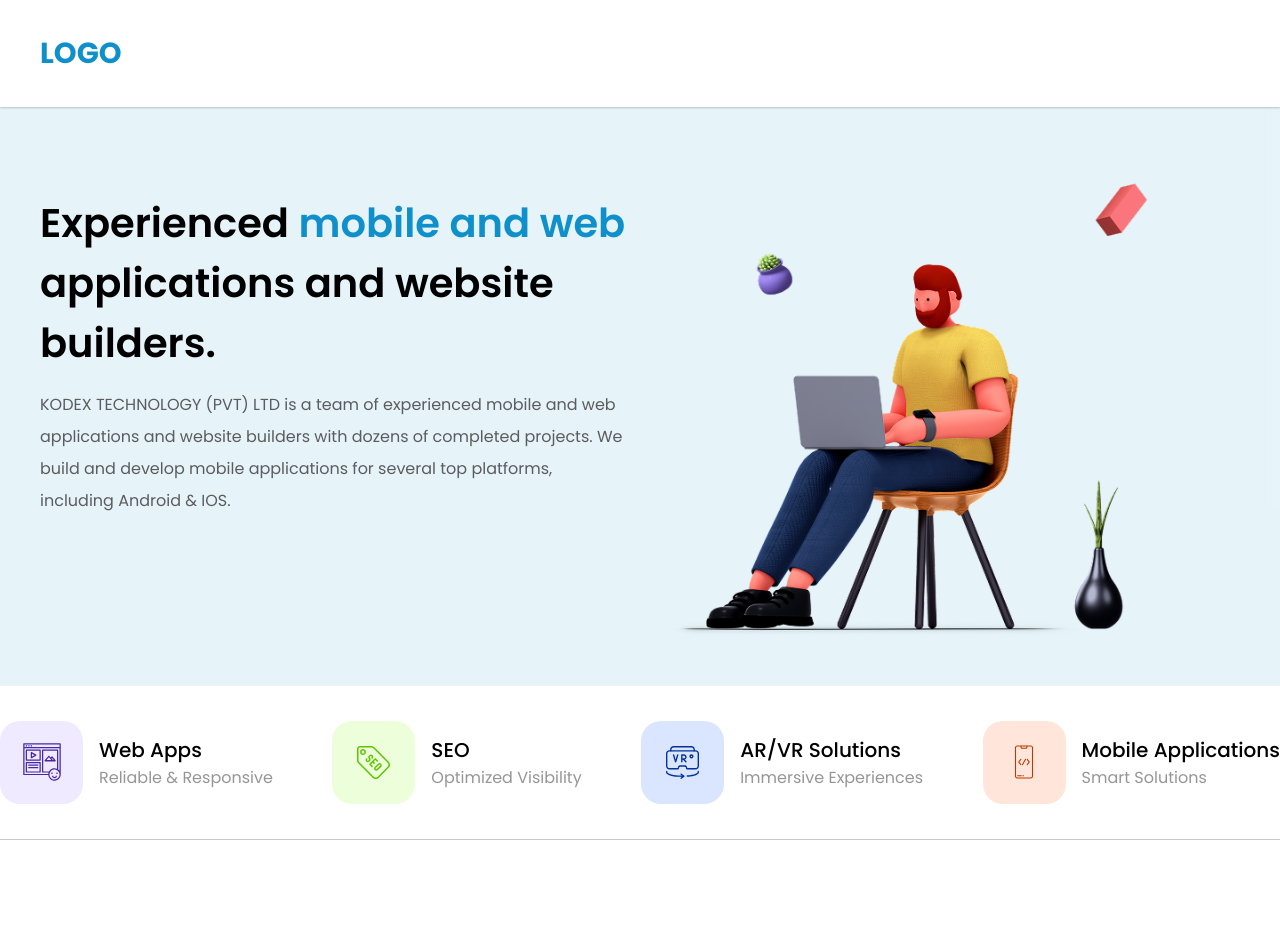
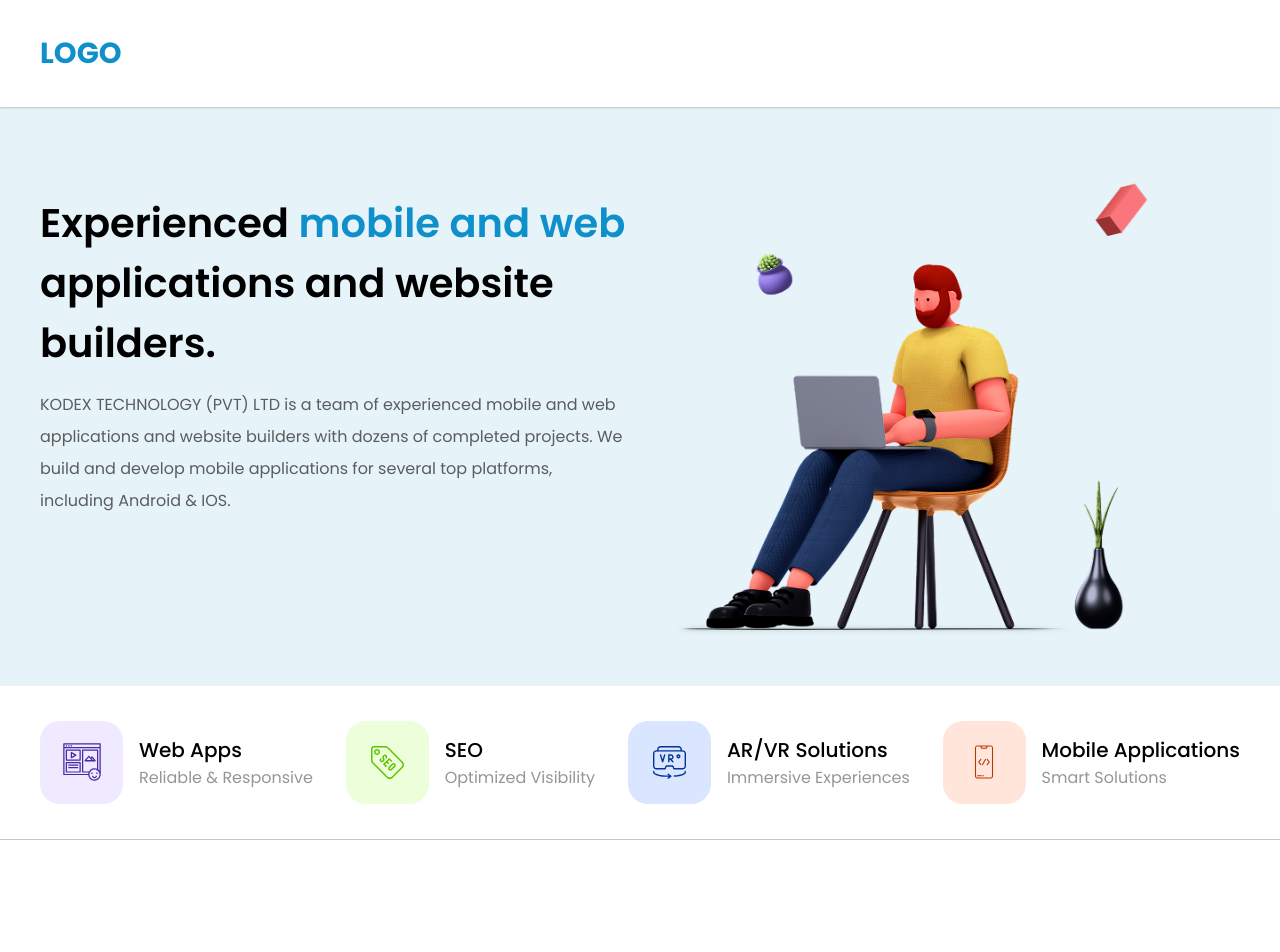
Before and after one commit to KubaKlin/react-components, a React (Vite) app: page / in a window 1280 px wide. Shown: the top 952 px of the page. Built offline with nearby package versions, Linux system fonts and the light colour scheme.

Commit message:
fix: featureboxes component classes and styles

```diff
--- a/src/App.jsx
+++ b/src/App.jsx
@@ -12,14 +12,14 @@ import { textBoxes } from './utilities/textBoxes';
 import { bigHeaderContent } from './utilities/bigHeaderContent';
 import { logos } from './utilities/logos';
 import { Footer } from './components/Footer/Footer';
+import { FeatureBoxWrapper } from './components/FeatureWithIcon/FeatureBoxWrapper.jsx';
 
 function App() {
   return (
     <>
       <Navbar />
       <Banner />
-      <section className="feature-boxes">
-        <div className="container">
+      <FeatureBoxWrapper>
         {featureBoxes.map((featureBox) => (
           <FeatureWithIcon
             key={featureBox.id}
@@ -29,8 +29,7 @@ function App() {
             color={featureBox.color}
           />
         ))}
-        </div>
-      </section>
+      </FeatureBoxWrapper>
       <BigHeader
         title={bigHeaderContent.title}
         subtitle={bigHeaderContent.subtitle}
--- a/src/components/Banner/Banner.jsx
+++ b/src/components/Banner/Banner.jsx
@@ -7,8 +7,9 @@ export const Banner = () => {
         <div className={styles.twoColumnGrid}>
           <div>
             <h3 className={styles.bannerHeader}>
-              Experienced <span className={styles.colorWrapper}>mobile and web</span> applications and website
-              builders.
+              Experienced{' '}
+              <span className={styles.colorWrapper}>mobile and web</span>{' '}
+              applications and website builders.
             </h3>
             <p className={styles.bannerParagraph}>
               KODEX TECHNOLOGY (PVT) LTD is a team of experienced mobile and web
--- /dev/null
+++ b/src/components/FeatureWithIcon/FeatureBoxWrapper.jsx
@@ -0,0 +1,9 @@
+import styles from './FeatureWithIcon.module.css';
+
+export const FeatureBoxWrapper = ({ children }) => {
+  return (
+    <section className={styles.featureBoxes}>
+      <div className={styles.container}>{children}</div>
+    </section>
+  );
+};
--- a/src/components/FeatureWithIcon/FeatureWithIcon.jsx
+++ b/src/components/FeatureWithIcon/FeatureWithIcon.jsx
@@ -4,11 +4,11 @@ export const FeatureWithIcon = ({ color, icon, title, subtitle }) => {
   return (
     <div className={styles.box}>
       <div className={styles.iconBox} style={{ backgroundColor: color }}>
-        <img src={icon} alt="feature icon" />
+        <img className={styles.icon} src={icon} alt="feature icon" />
       </div>
       <div className={styles.boxContent}>
-        <h4>{title}</h4>
-        <p>{subtitle}</p>
+        <h4 className={styles.header}>{title}</h4>
+        <p className={styles.paragraph}>{subtitle}</p>
       </div>
     </div>
   );
--- a/src/components/FeatureWithIcon/FeatureWithIcon.module.css
+++ b/src/components/FeatureWithIcon/FeatureWithIcon.module.css
@@ -1,3 +1,27 @@
+.featureBoxes {
+  padding: 35px 0;
+  border-bottom: 1px solid #c7c7c7;
+
+  .container {
+    display: flex;
+    justify-content: space-between;
+    max-width: 1200px;
+    margin: 0 auto;
+    padding: 0 15px;
+
+    @media (max-width: 991px) {
+      display: grid;
+      grid-template-columns: repeat(2, 1fr);
+      gap: 20px;
+      justify-items: flex-start;
+    }
+
+    @media (max-width: 650px) {
+      grid-template-columns: 1fr;
+    }
+  }
+}
+
 .box {
   display: flex;
   align-items: center;
@@ -13,19 +37,19 @@
   margin-right: 16px;
   border-radius: 20px;
 
-  img {
+  .icon {
     max-width: 40px;
   }
 }
 
 .boxContent {
-  h4 {
+  .header {
     margin: 0;
     font-size: 20px;
     font-weight: 500;
   }
 
-  p {
+  .paragraph {
     margin: 0;
     color: #969696;
     font-weight: 400;
--- a/src/components/Footer/Footer.jsx
+++ b/src/components/Footer/Footer.jsx
@@ -20,7 +20,7 @@ export const Footer = () => {
         <div className={styles.footerContent}>
           <h4 className={styles.footerHeader}>Contact us</h4>
           <p className={styles.footerParagraph}>
-          Lorem Ipsum is simply dummy text of the printing and typesetting
+            Lorem Ipsum is simply dummy text of the printing and typesetting
             industry.
           </p>
           <div className={styles.footerSocials}>
--- a/src/global.css
+++ b/src/global.css
@@ -1,27 +1,6 @@
 body {
   margin: 0;
   font-family: 'Poppins', sans-serif;
-}
-
-.feature-boxes {
-  padding: 35px 0;
-  border-bottom: 1px solid #c7c7c7;
-
-  .container {
-    display: flex;
-    justify-content: space-between;
-
-    @media (max-width: 991px) {
-      display: grid;
-      grid-template-columns: repeat(2, 1fr);
-      gap: 20px;
-      justify-items: flex-start;
-    }
-
-    @media (max-width: 650px) {
-      grid-template-columns: 1fr;
-    }
-  }
 }
 
 .text-box-section {
```
Also changed, not shown: src/components/Footer/Footer.module.css (line endings or trailing spaces). Lines whose indentation alone changed are shown as unchanged.
